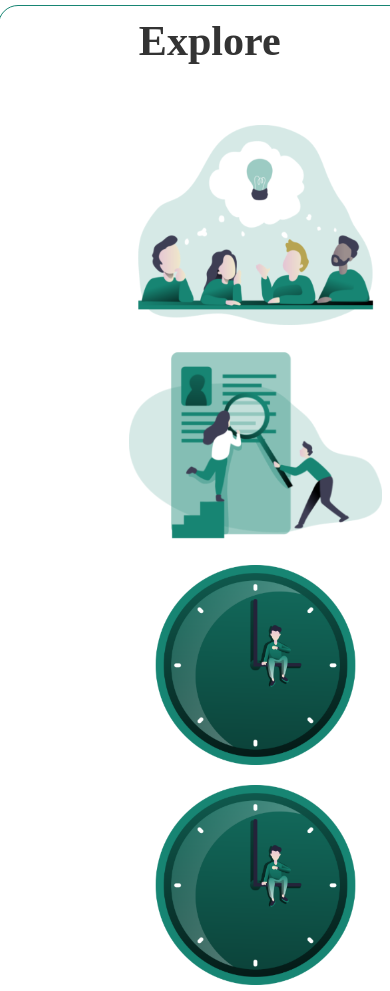
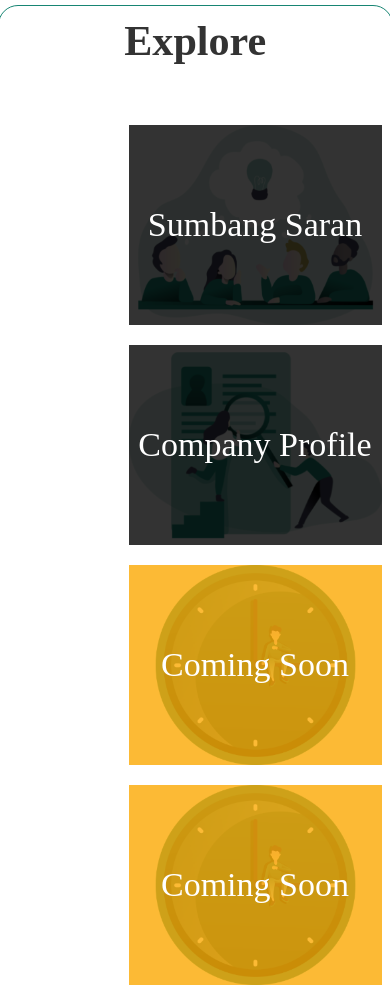
Before and after one commit to rfahlevi/portfolio, a plain HTML site: page index.html in a window 390 px wide. Shown: the part 2120-3111 px from the top of the page. Drawn offline with Linux system fonts and the light colour scheme.

Commit message:
explore2

```diff
--- a/assets/style.css
+++ b/assets/style.css
@@ -428,6 +428,19 @@ aside .card .icon a {
         font-size: 16px;
     }
 
+    #explore {
+        width: 90%;
+    }
+
+    #explore .content .box {
+        display: flex;
+        justify-content: center;
+    }
+
+    #explore .content .box a .overlay {
+        opacity: 1;
+    }
+
     nav .logo {
         z-index: -2;
     }
```
